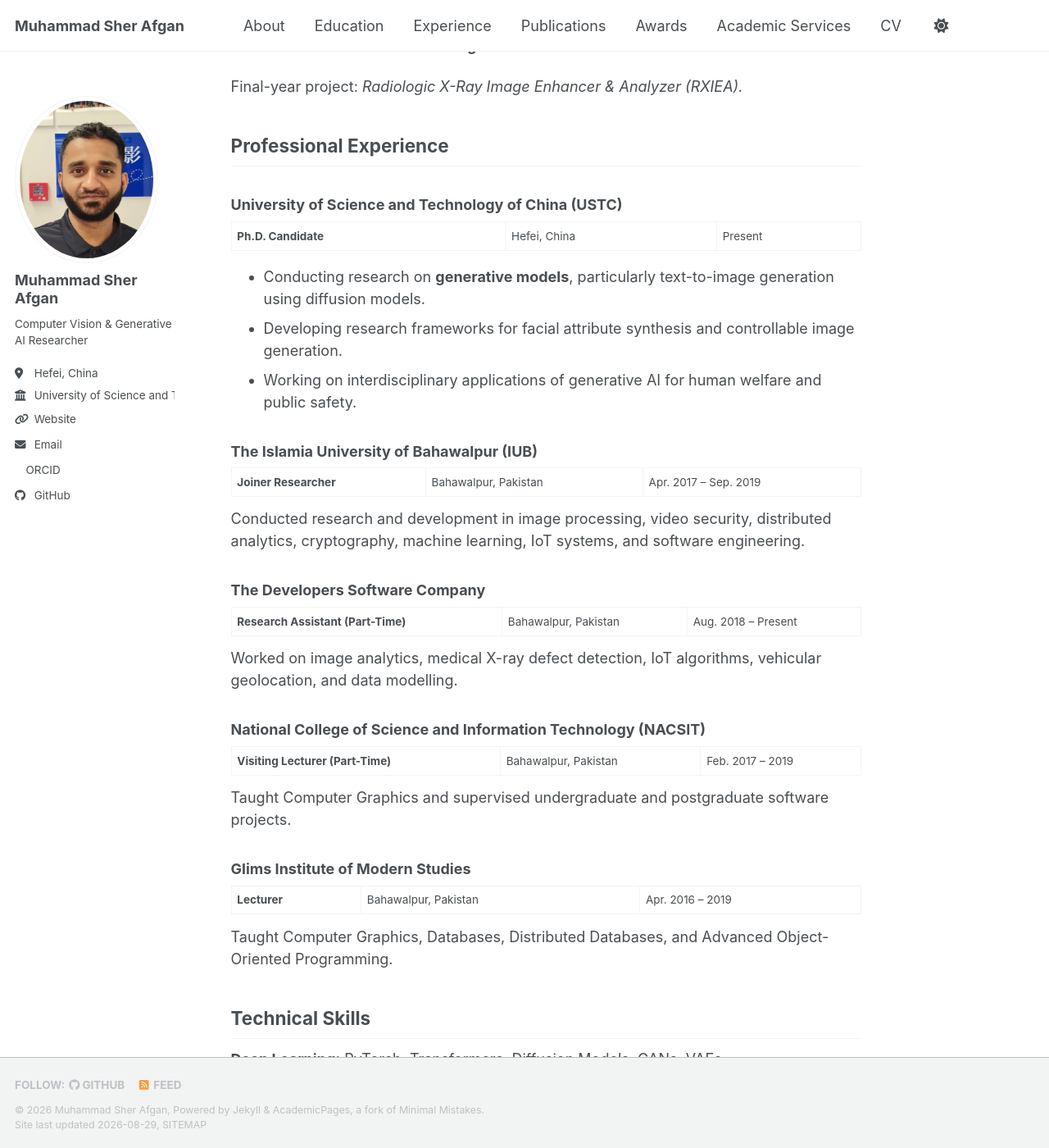
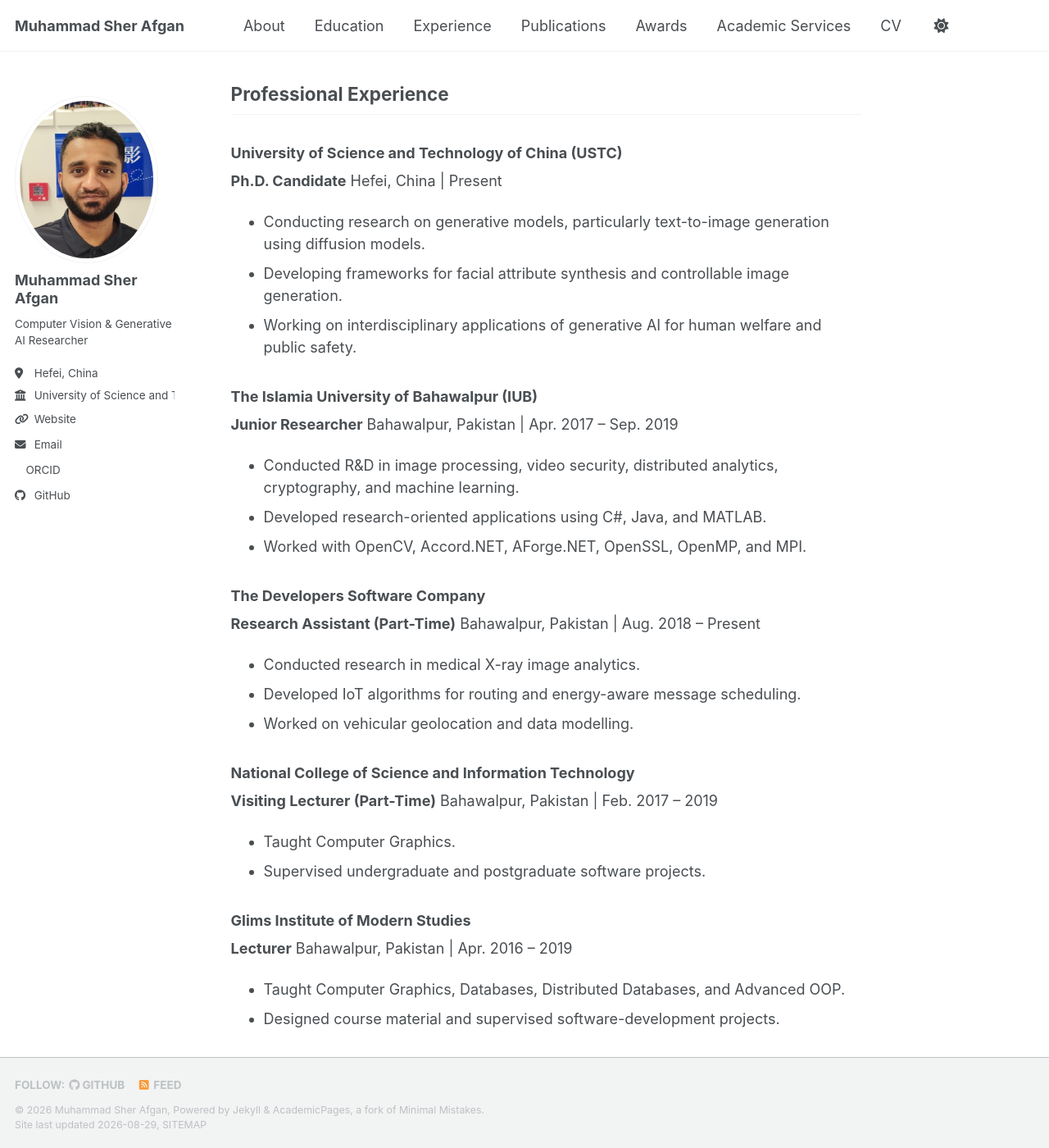
Before and after one commit to MSAfganUSTC/MSAfganUSTC.github.io, a Jekyll site: the page built from _pages/about.md, in a window 1280 px wide and 1400 px high, scrolled down 3158 px. Shown: the whole window at 82% size. Built offline with Jekyll 4.4.1, drawn with Linux system fonts in a browser that asks for light colours; a style sheet for code colours, icons or effects is not loaded; our own code applies the rules of GitHub Pages for plain Markdown files; some of the changed text lies outside the part shown.

Commit message:
Update about.md

```diff
--- a/_pages/about.md
+++ b/_pages/about.md
@@ -120,35 +119,46 @@ Final-year project: *Radiologic X-Ray Image Enhancer & Analyzer (RXIEA).*
 
 ### University of Science and Technology of China (USTC)
 
-**Ph.D. Candidate** | Hefei, China | Present
+**Ph.D. Candidate**
+Hefei, China | Present
 
-* Conducting research on **generative models**, particularly text-to-image generation using diffusion models.
-* Developing research frameworks for facial attribute synthesis and controllable image generation.
+* Conducting research on generative models, particularly text-to-image generation using diffusion models.
+* Developing frameworks for facial attribute synthesis and controllable image generation.
 * Working on interdisciplinary applications of generative AI for human welfare and public safety.
 
 ### The Islamia University of Bahawalpur (IUB)
 
-**Joiner Researcher** | Bahawalpur, Pakistan | Apr. 2017 – Sep. 2019
+**Junior Researcher**
+Bahawalpur, Pakistan | Apr. 2017 – Sep. 2019
 
-Conducted research and development in image processing, video security, distributed analytics, cryptography, machine learning, IoT systems, and software engineering.
+* Conducted R&D in image processing, video security, distributed analytics, cryptography, and machine learning.
+* Developed research-oriented applications using C#, Java, and MATLAB.
+* Worked with OpenCV, Accord.NET, AForge.NET, OpenSSL, OpenMP, and MPI.
 
 ### The Developers Software Company
 
-**Research Assistant (Part-Time)** | Bahawalpur, Pakistan | Aug. 2018 – Present
+**Research Assistant (Part-Time)**
+Bahawalpur, Pakistan | Aug. 2018 – Present
 
-Worked on image analytics, medical X-ray defect detection, IoT algorithms, vehicular geolocation, and data modelling.
+* Conducted research in medical X-ray image analytics.
+* Developed IoT algorithms for routing and energy-aware message scheduling.
+* Worked on vehicular geolocation and data modelling.
 
-### National College of Science and Information Technology (NACSIT)
+### National College of Science and Information Technology
 
-**Visiting Lecturer (Part-Time)** | Bahawalpur, Pakistan | Feb. 2017 – 2019
+**Visiting Lecturer (Part-Time)**
+Bahawalpur, Pakistan | Feb. 2017 – 2019
 
-Taught Computer Graphics and supervised undergraduate and postgraduate software projects.
+* Taught Computer Graphics.
+* Supervised undergraduate and postgraduate software projects.
 
 ### Glims Institute of Modern Studies
 
-**Lecturer** | Bahawalpur, Pakistan | Apr. 2016 – 2019
+**Lecturer**
+Bahawalpur, Pakistan | Apr. 2016 – 2019
 
-Taught Computer Graphics, Databases, Distributed Databases, and Advanced Object-Oriented Programming.
+* Taught Computer Graphics, Databases, Distributed Databases, and Advanced OOP.
+* Designed course material and supervised software-development projects.
 
 ## Technical Skills
 
```
Also changed, not shown: other parts of _pages/about.md (+17 -17 lines).
